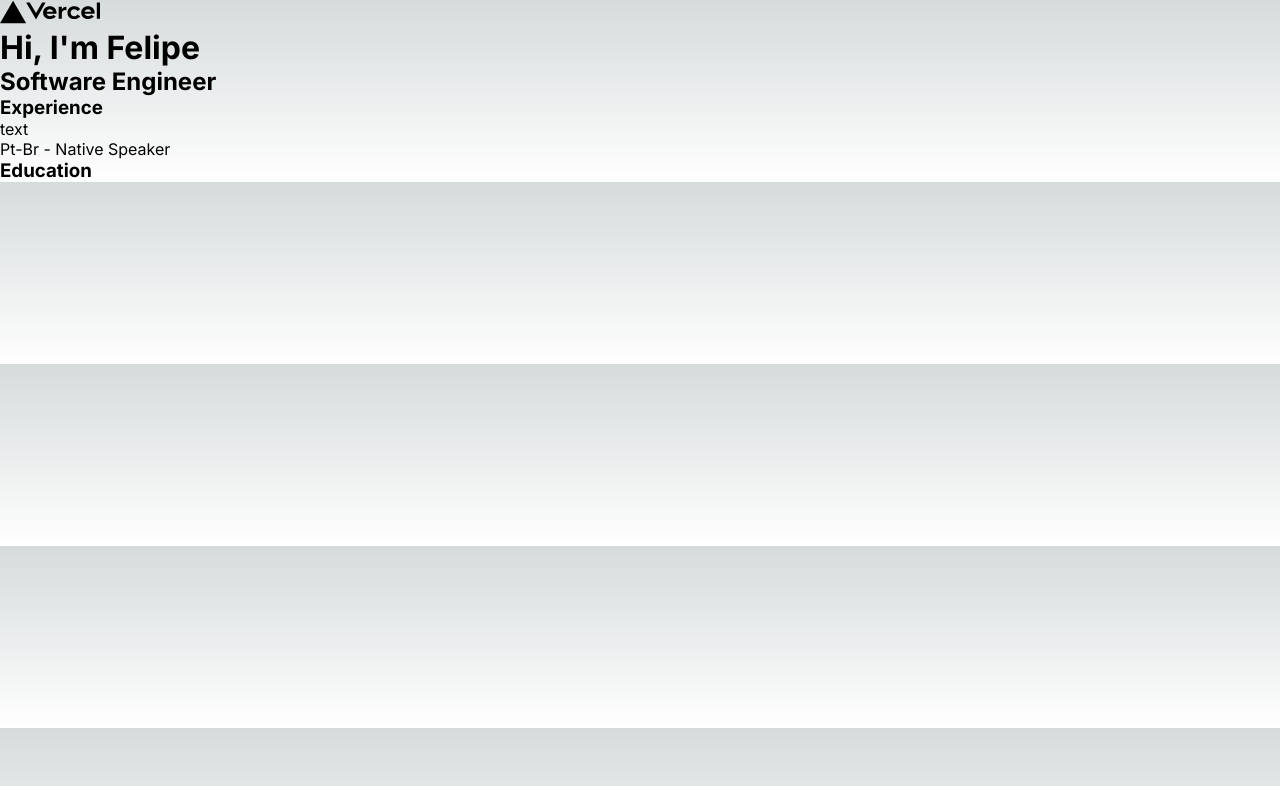
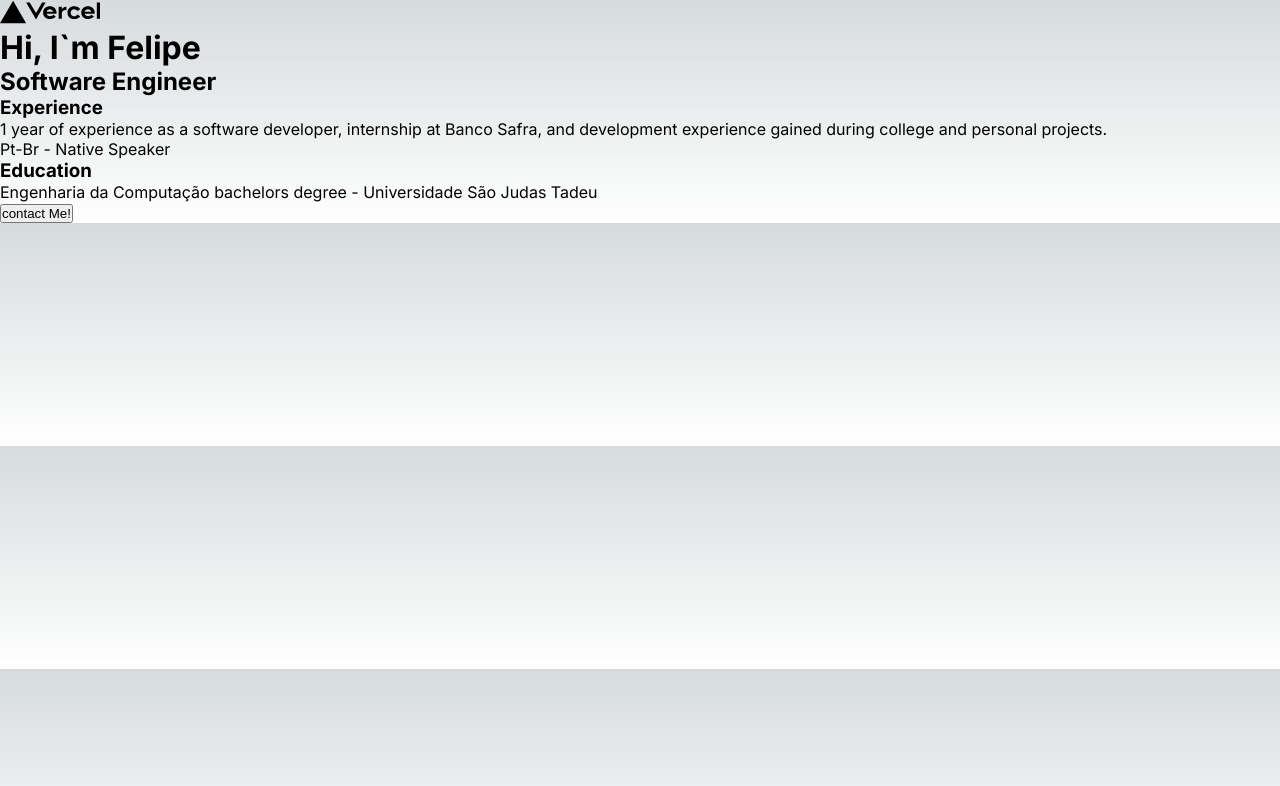
Before and after one commit to ChagasFr/my-portfolio, a Next.js app: page / in a window 1280 px wide. Shown: the top 786 px of the page. Built offline with nearby package versions, Linux system fonts and the light colour scheme.

Commit message:
fix: separacao em component

```diff
--- /dev/null
+++ b/src/app/components/header.tsx
@@ -0,0 +1,19 @@
+import Image from "next/image";
+
+export default function Header() {
+    return (
+        <div className="header">
+            <Image
+                src="/vercel.svg"
+                alt="Vercel Logo"
+                width={100}
+                height={24}
+                priority
+            />
+            <div>
+                <h1>Hi, I`m Felipe</h1>
+                <h2>Software Engineer</h2>
+            </div>
+        </div>
+    )
+};
--- a/src/app/page.tsx
+++ b/src/app/page.tsx
@@ -1,25 +1,12 @@
-import Image from "next/image";
-
+import Header from "./components/header";
 
 export default function Home() {
   return (
     <main >
-      <div className="header">
-        <Image
-          src="/vercel.svg"
-          alt="Vercel Logo"
-          width={100}
-          height={24}
-          priority
-        />
-        <div>
-          <h1>Hi, I'm Felipe</h1>
-          <h2>Software Engineer</h2>
-        </div>
-      </div>
+      <Header />
       <div className="experience">
         <h3>Experience</h3>
-        <p>text</p>
+        <p>1 year of experience as a software developer, internship at Banco Safra, and development experience gained during college and personal projects.</p>
         <div className="experience-time">
 
         </div>
@@ -28,9 +15,15 @@ export default function Home() {
             <span>Pt-Br - Native Speaker</span>
           </div>
           <h3>Education</h3>
+          <div className="educational-info">
+            <span>Engenharia da Computação bachelors degree - Universidade São Judas Tadeu</span>
+          </div>
         </div>
+        <div className="buttons">
+          <div className="social"></div>
+        </div>
+        <button>contact Me!</button>
       </div>
-
     </main>
   );
 }
```
